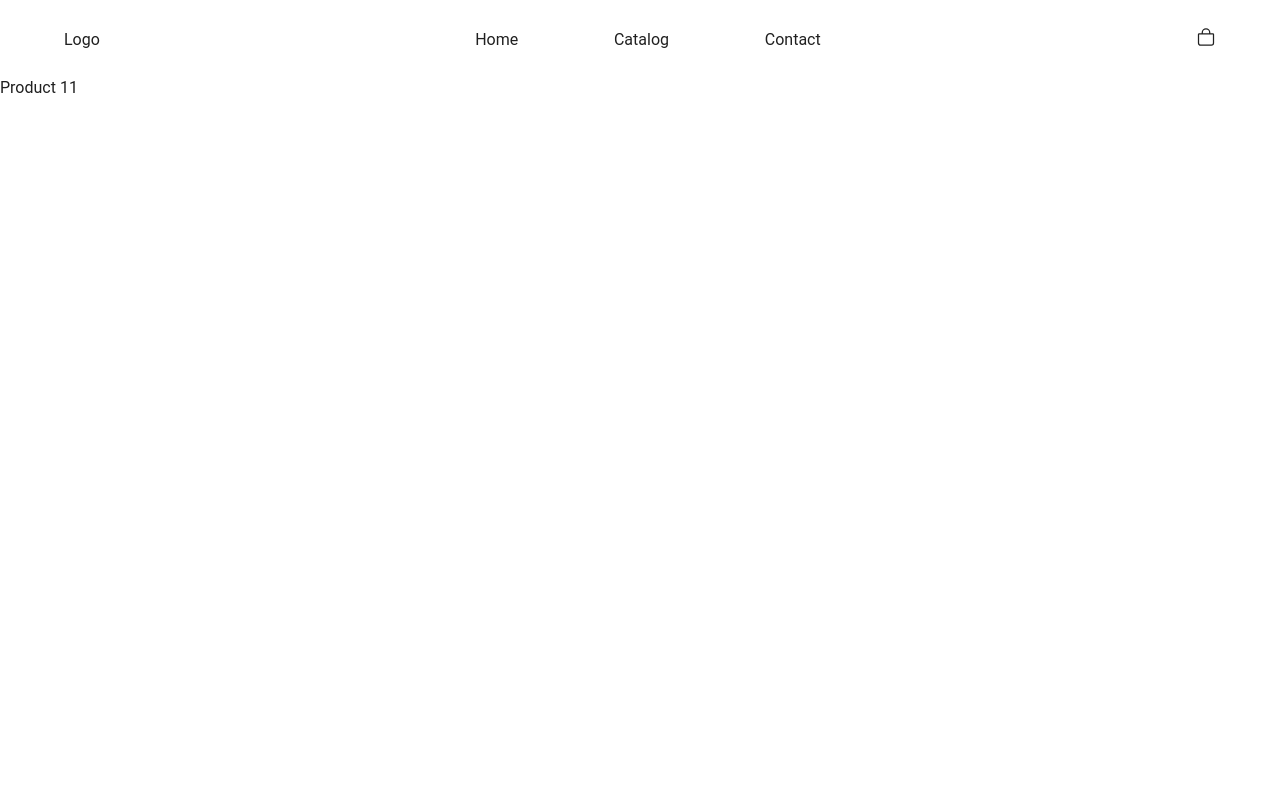
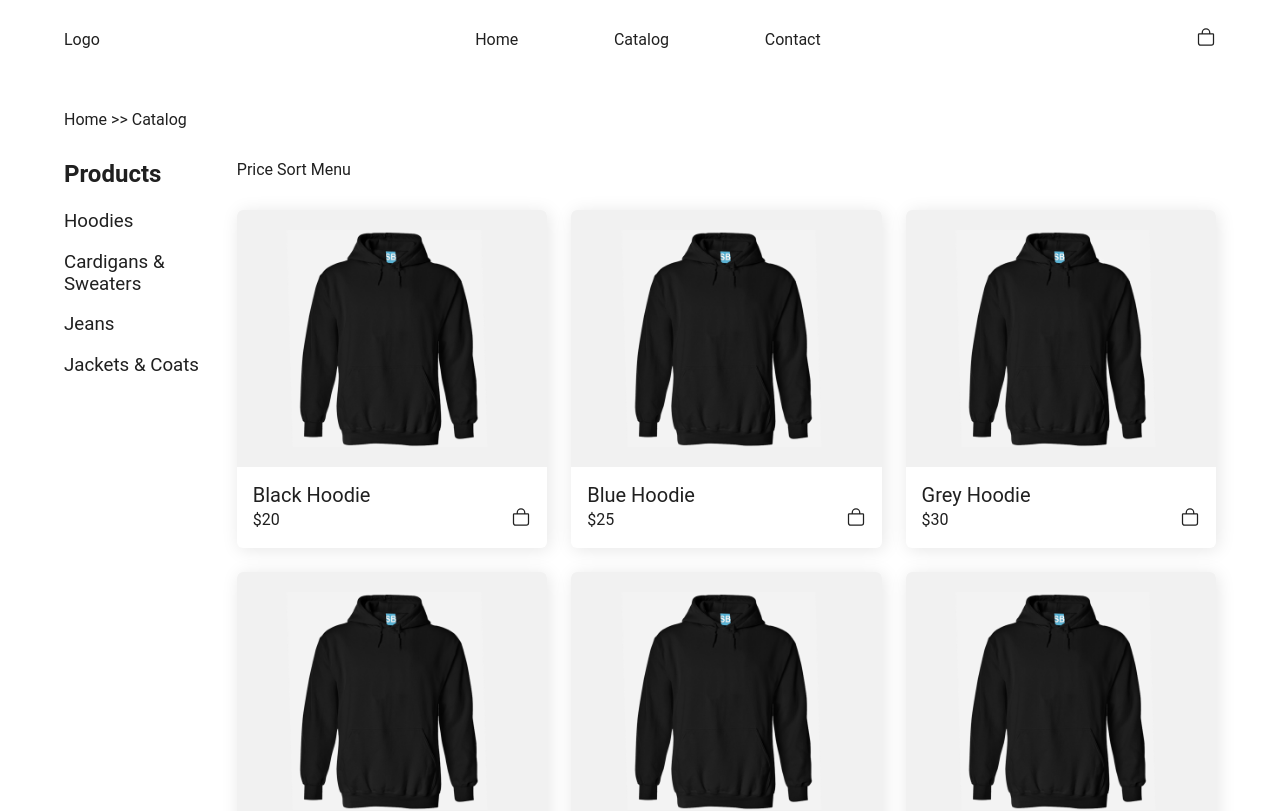
Before and after one commit to JacksonJ97/clothing-store, a React (Create React App) app: page /shop/11 in a window 1280 px wide. Shown: the top 811 px of the page. Built offline with nearby package versions, Linux system fonts and the light colour scheme.

Commit message:
redid the product filter function to include dynamic url

```diff
--- a/src/App.js
+++ b/src/App.js
@@ -5,7 +5,7 @@ import styled from "styled-components";
 import Header from "./containers/Header/Header";
 import Home from "./containers/Home/Home";
 import Shop from "./containers/Shop/Shop";
-import ProductDetail from "./containers/ProductDetail/ProductDetail";
+import ProductCardGrid from "./components/ProductCardGrid/ProductCardGrid";
 import Contact from "./containers/Contact/Contact";
 
 // Global Styles
@@ -25,8 +25,10 @@ const App = () => {
       <Header />
       <Routes>
         <Route path="/" element={<Home />} />
-        <Route path="/shop" element={<Shop />} />
-        <Route path="/shop/:productId" element={<ProductDetail />} />
+        <Route path="/shop" element={<Shop />}>
+          <Route index element={<ProductCardGrid />} />
+          <Route path=":filter" element={<ProductCardGrid />} />
+        </Route>
         <Route path="/contact" element={<Contact />} />
       </Routes>
     </Wrapper>
--- /dev/null
+++ b/src/components/ProductCardGrid/ProductCardGrid.js
@@ -0,0 +1,45 @@
+import { useState, useEffect } from "react";
+import { useParams } from "react-router-dom";
+
+// Components
+import ProductCard from "../ProductCard/ProductCard";
+
+// Data
+import productData from "../../productData";
+
+const ProductCardGrid = () => {
+  const [data, setData] = useState(productData.hoodies);
+  const { filter } = useParams();
+
+  useEffect(() => {
+    if (!filter) {
+      setData(productData.hoodies);
+    }
+
+    if (filter === "hoodies") {
+      setData(productData.hoodies);
+    }
+
+    if (filter === "cardigans&sweaters") {
+      setData(productData.cardigans);
+    }
+
+    if (filter === "jeans") {
+      setData(productData.jeans);
+    }
+
+    if (filter === "jackets&coats") {
+      setData(productData.jackets);
+    }
+  }, [filter]);
+
+  return (
+    <>
+      {data.map((item) => (
+        <ProductCard id={item.id} name={item.name} price={item.price} img={item.img} key={item.id} />
+      ))}
+    </>
+  );
+};
+
+export default ProductCardGrid;
--- a/src/containers/Shop/Shop.js
+++ b/src/containers/Shop/Shop.js
@@ -1,11 +1,5 @@
-import { useState } from "react";
+import { Link, Outlet } from "react-router-dom";
 import styled from "styled-components";
-
-// Components
-import ProductCard from "../../components/ProductCard/ProductCard";
-
-// Data
-import productData from "../../productData";
 
 // Styles
 const Wrapper = styled.main`
@@ -49,34 +43,27 @@ const Wrapper = styled.main`
 `;
 
 const Shop = () => {
-  const [clickedProductFilter, setClickedProductFilter] = useState(productData.hoodies);
-
-  const handleClick = (e) => {
-    setClickedProductFilter(productData[e.target.id]);
-  };
   return (
     <Wrapper>
       <div className="breadcrumb">Home {">>"} Catalog</div>
       <h2 className="products-title">Products</h2>
       <div className="product-filter">
-        <h3 id="hoodies" onClick={handleClick}>
-          Hoodies
-        </h3>
-        <h3 id="cardigans" onClick={handleClick}>
-          Cardigans {"&"} Sweaters
-        </h3>
-        <h3 id="jeans" onClick={handleClick}>
-          Jeans
-        </h3>
-        <h3 id="jackets" onClick={handleClick}>
-          Jackets {"&"} Coats
-        </h3>
+        <Link to="/shop/hoodies">
+          <h3>Hoodies</h3>
+        </Link>
+        <Link to="/shop/cardigans&sweaters">
+          <h3>Cardigans {"&"} Sweaters</h3>
+        </Link>
+        <Link to="/shop/jeans">
+          <h3>Jeans</h3>
+        </Link>
+        <Link to="/shop/jackets&coats">
+          <h3>Jackets {"&"} Coats</h3>
+        </Link>
       </div>
       <div className="price-sort">Price Sort Menu</div>
       <div className="product-card-grid">
-        {clickedProductFilter.map((item) => (
-          <ProductCard id={item.id} name={item.name} price={item.price} img={item.img} key={item.id} />
-        ))}
+        <Outlet />
       </div>
     </Wrapper>
   );
```
